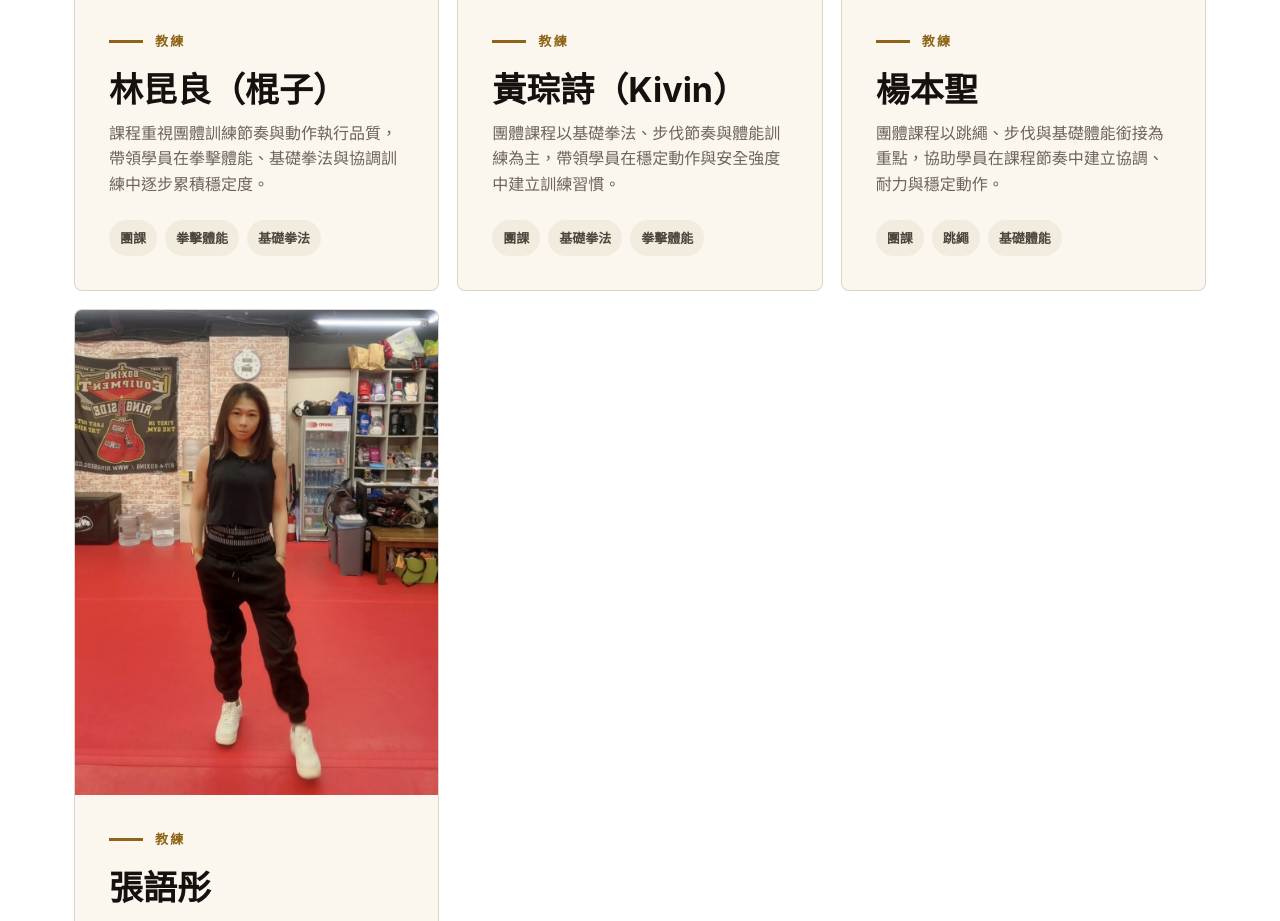
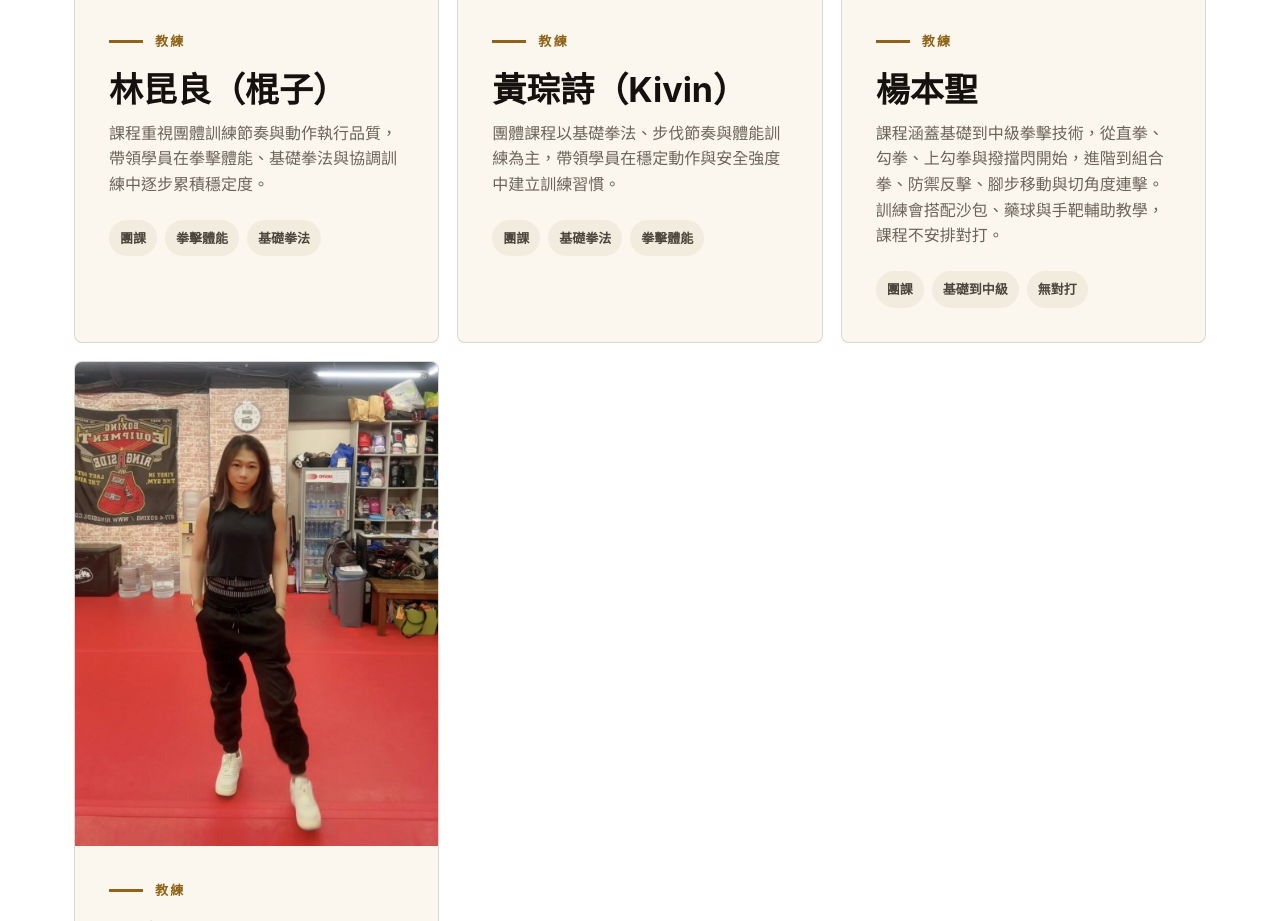
Before and after one commit to bookjan/boxingland, a plain HTML site: page deploy/index.html in a window 1280 px wide. Shown: the part 4017-4938 px from the top of the page. Drawn offline with Linux system fonts and the light colour scheme.

Commit message:
Update Yang Ben Sheng coach description

```diff
--- a/deploy/index.html
+++ b/deploy/index.html
@@ -1711,8 +1711,8 @@
             <div class="coach-body">
               <p class="eyebrow">教練</p>
               <h3>楊本聖</h3>
-              <p>團體課程以跳繩、步伐與基礎體能銜接為重點，協助學員在課程節奏中建立協調、耐力與穩定動作。</p>
-              <div class="coach-tags"><span>團課</span><span>跳繩</span><span>基礎體能</span></div>
+              <p>課程涵蓋基礎到中級拳擊技術，從直拳、勾拳、上勾拳與撥擋閃開始，進階到組合拳、防禦反擊、腳步移動與切角度連擊。訓練會搭配沙包、藥球與手靶輔助教學，課程不安排對打。</p>
+              <div class="coach-tags"><span>團課</span><span>基礎到中級</span><span>無對打</span></div>
             </div>
           </article>
           <article class="coach-card photo-card">
```
